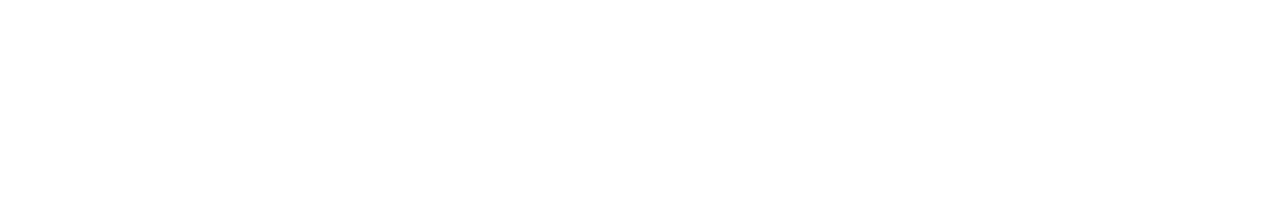
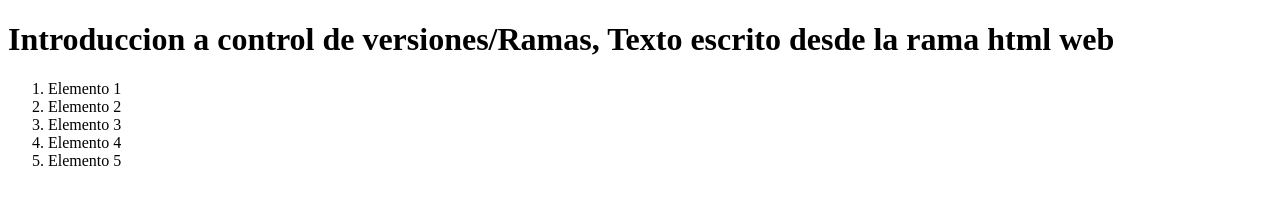
Before and after one commit to JulianCVM/projectsDev, a plain HTML site: page index.html in a window 1280 px wide. Drawn offline with Linux system fonts and the light colour scheme.

Commit message:
feat: :sparkles: Improving index.html
Agregando el import de app.js a index.html

```diff
--- a/index.html
+++ b/index.html
@@ -1,11 +1,19 @@
 <!DOCTYPE html>
-<html lang="es">
+<html lang="en">
 <head>
     <meta charset="UTF-8">
     <meta name="viewport" content="width=device-width, initial-scale=1.0">
-    <title>Index de prueba</title>
+    <title>Intro Web</title>
 </head>
 <body>
-
+    <h1>Introduccion a control de versiones/Ramas, Texto escrito desde la rama html web</h1>
+    <ol>
+        <li>Elemento 1</li>
+        <li>Elemento 2</li>
+        <li>Elemento 3</li>
+        <li>Elemento 4</li>
+        <li>Elemento 5</li>
+    </ol>
+    <script src="app.js"></script>
 </body>
 </html>
```
